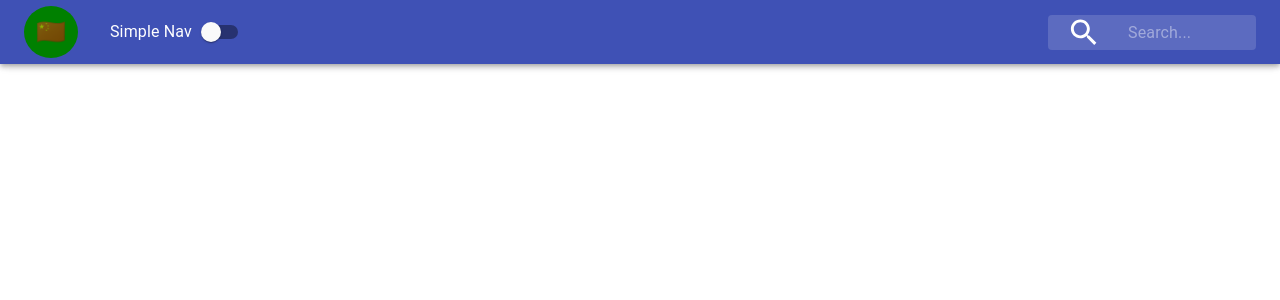
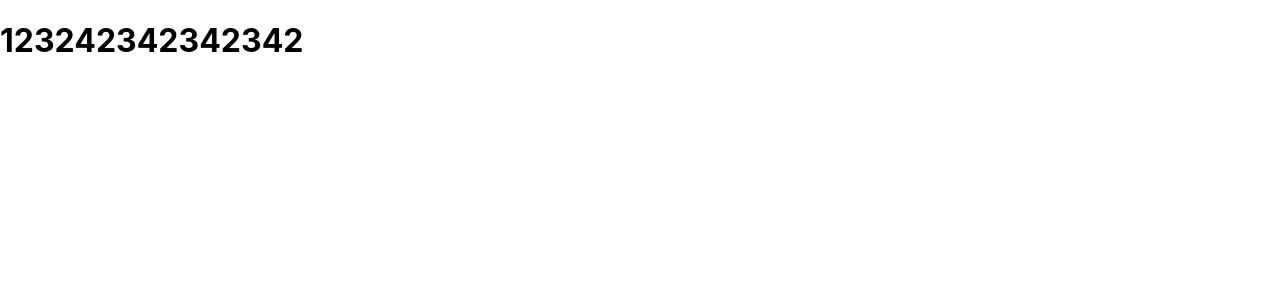
Before and after one commit to Kennethz374/NavBarWithContextNReducer, a React (Create React App) app in the folder navbar_with_context_and_reducer_hook/: page / in a window 1280 px wide. Shown: the top 300 px of the page. Built offline with nearby package versions, Linux system fonts and the light colour scheme; the HTML template or start-up script is replaced by a standard one.

Commit message:
create a new component

```diff
--- a/navbar_with_context_and_reducer_hook/src/App.js
+++ b/navbar_with_context_and_reducer_hook/src/App.js
@@ -1,11 +1,14 @@
 import React from 'react';
 import './App.css';
 import Navigation from "./components/Navigation"
+import Form from "./components/Form"
 
 function App() {
   return (
     <>
-      <Navigation/>
+      {/* <Navigation/> */}
+      <Form />
+
     </>
   );
 }
--- /dev/null
+++ b/navbar_with_context_and_reducer_hook/src/Styles/FormStyles.js
@@ -0,0 +1,8 @@
+import   {makeStyles} from "@material-ui/core"
+const useStyles = makeStyles(theme => ({
+  main: {
+
+  }
+}))
+
+export default useStyles
--- /dev/null
+++ b/navbar_with_context_and_reducer_hook/src/components/Form.js
@@ -0,0 +1,26 @@
+import React from "react"
+import {
+  Checkbox,
+  Avatar,
+  Button,
+  CssBaseline,
+  FormControl,
+  FormControlLabel,
+  Input,
+  InputLabel,
+  Paper,
+  Typography,
+  MenuItem,
+  Select
+} from "@material-ui/core"
+import LockOutlineIcon from "@material-ui/icons/LockOutlined"
+import useStyles from "../Styles/FormStyles"
+
+export default function Form() {
+  const classes = useStyles();
+  return (
+    <main className={classes.main}>
+      <h1>123242342342342</h1>
+    </main>
+  )
+}
```
